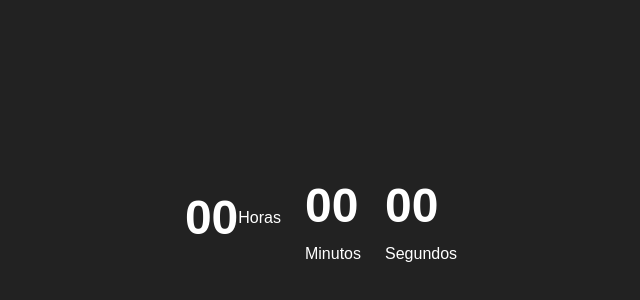
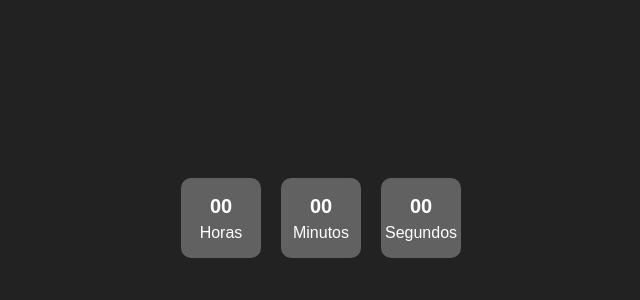
Before and after one commit to BrenoNosima/Relogio-Digital, a plain HTML site: page index.html in a window 1280 px wide. Shown: the part 182-482 px from the top of the page, without its empty margins (319-959 px from the left). Drawn offline with nearby package versions, Linux system fonts and the light colour scheme.

Commit message:
settings

```diff
--- a/index.html
+++ b/index.html
@@ -8,20 +8,20 @@
   <link rel="stylesheet" href="styles.css">
 </head>
 <body>
-  <div class="row justify-content-center align-items-center d-flex">
-      <div class="col justify-content-center align-items-center d-flex text-center">
+  <div class="d-flex justify-content-center align-items-center text-center">
+    <div class="time-box">
         <span class="hour">00</span>
-        <span class="label">Horas</span>
-      </div>
-      <div class="col">
+        <div class="label">Horas</div>
+    </div>
+    <div class="time-box">
         <span class="minute">00</span>
-        <span class="label">Minutos</span>
-      </div>
-      <div class="col">
+        <div class="label">Minutos</div>
+    </div>
+    <div class="time-box">
         <span class="second">00</span>
-        <span class="label">Segundos</span>
-      </div>
-  </div>
+        <div class="label">Segundos</div>
+    </div>
+</div>
 </body>
 <script src="scripts.js"></script>
 <script src="https://cdn.jsdelivr.net/npm/bootstrap@5.3.3/dist/js/bootstrap.bundle.min.js" integrity="sha384-YvpcrYf0tY3lHB60NNkmXc5s9fDVZLESaAA55NDzOxhy9GkcIdslK1eN7N6jIeHz" crossorigin="anonymous"></script>
--- a/styles.css
+++ b/styles.css
@@ -18,3 +18,17 @@ body {
   font-size: 1rem;
   font-weight: normal;
 }
+
+.time-box {
+  width: 80px; /* Define um tamanho fixo */
+  height: 80px; /* Altura igual à largura */
+  border-radius: 10px; /* Arredonda os cantos */
+  background-color: #616161; /* Cor de fundo */
+  display: flex;
+  flex-direction: column; /* Alinha o conteúdo verticalmente */
+  justify-content: center; /* Centraliza verticalmente */
+  align-items: center; /* Centraliza horizontalmente */
+  font-size: 20px;
+  font-weight: bold;
+  margin: 0 10px; /* Espaçamento entre os blocos */
+}
```
